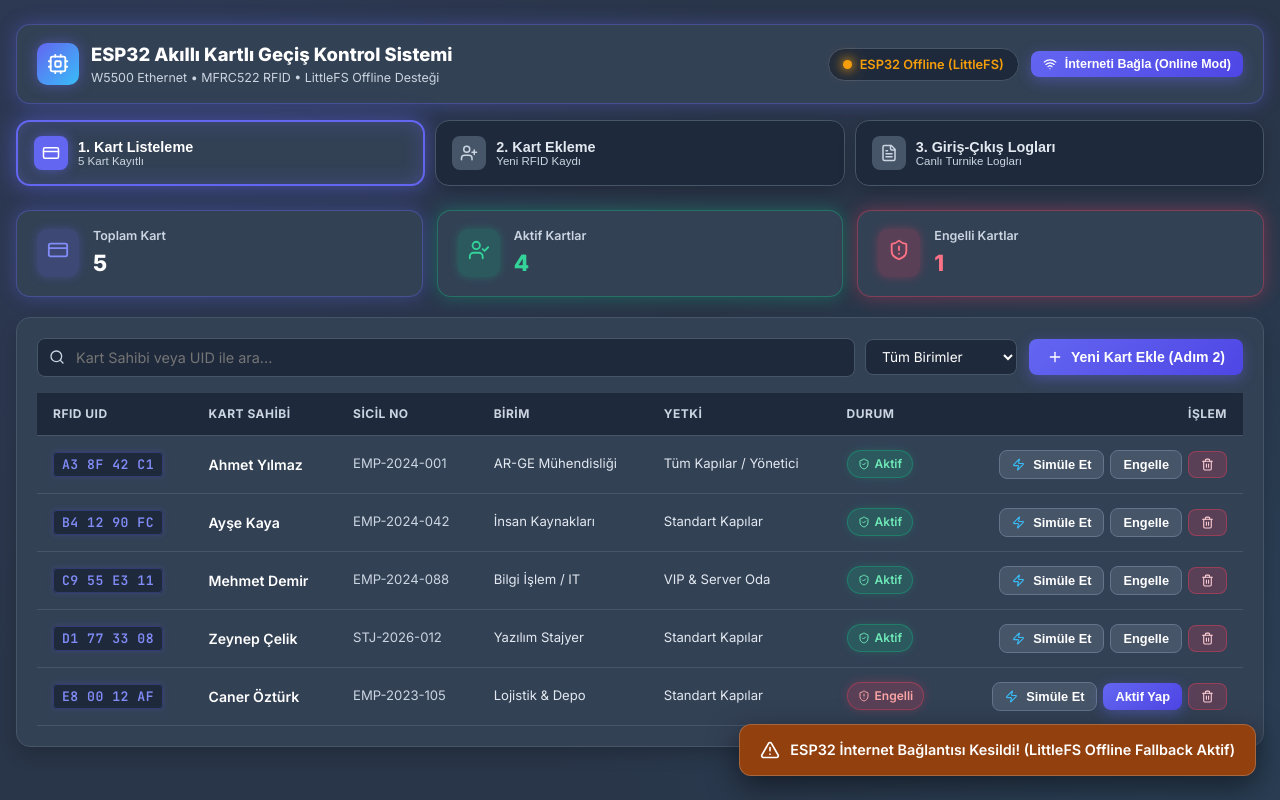
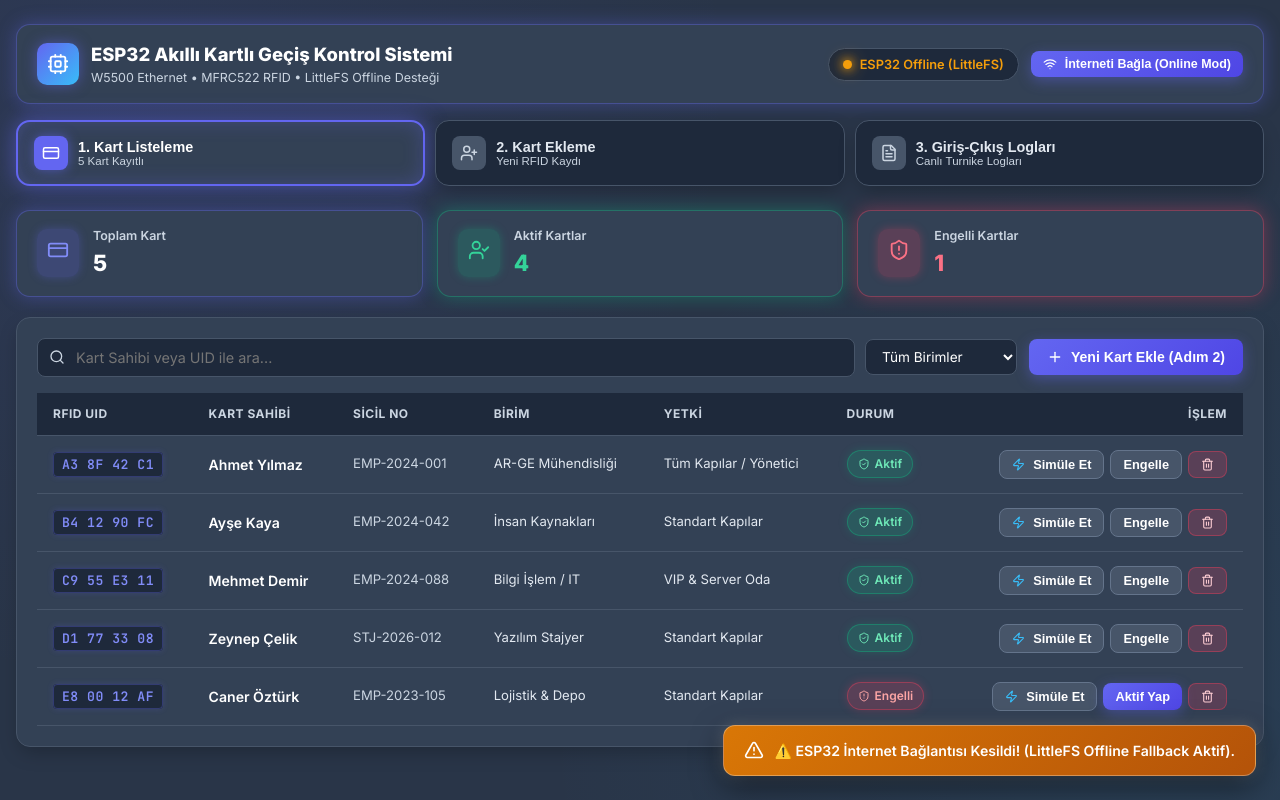
Before and after one commit to hilalkdlk/esp32-rfid-access-control, a React (Vite) app: page / in a window 1280 px wide. Both pictures are taken after a click on the button "İnterneti Kes (Offline Mod)". Built offline with nearby package versions, Linux system fonts and the light colour scheme.

Commit message:
Fix simulation: Automatically sync pending LittleFS logs when internet connects

```diff
--- a/src/App.jsx
+++ b/src/App.jsx
@@ -4,7 +4,7 @@ import CardListScreen from './components/CardListScreen';
 import AddCardScreen from './components/AddCardScreen';
 import AccessLogsScreen from './components/AccessLogsScreen';
 import { INITIAL_CARDS, INITIAL_LOGS, INITIAL_ESP32_STATUS } from './data/initialData';
-import { CheckCircle, AlertTriangle } from 'lucide-react';
+import { CheckCircle, AlertTriangle, RefreshCw } from 'lucide-react';
 
 export default function App() {
   const [activeTab, setActiveTab] = useState('list'); // 'list' | 'add' | 'logs'
@@ -17,19 +17,37 @@ export default function App() {
     setNotification({ message, type });
     setTimeout(() => {
       setNotification(null);
-    }, 4000);
+    }, 4500);
   };
 
-  // Toggle ESP32 Online / Offline Mode
+  // Sync pending logs function
+  const syncPendingLogs = () => {
+    setLogs(prev => prev.map(l => ({ ...l, syncedToFirestore: true })));
+    setEsp32Status(prev => ({ ...prev, pendingLogsCount: 0 }));
+  };
+
+  // Toggle ESP32 Online / Offline Mode with AUTOMATIC SYNC
   const toggleESP32Online = () => {
     setEsp32Status(prev => {
       const nextOnline = !prev.isOnline;
-      showToast(
-        nextOnline
-          ? 'ESP32 W5500 Ethernet Bağlantısı Kuruldu (Online API Aktif)'
-          : 'ESP32 İnternet Bağlantısı Kesildi! (LittleFS Offline Fallback Aktif)',
-        nextOnline ? 'success' : 'warning'
-      );
+
+      if (nextOnline) {
+        // Automatically sync pending LittleFS logs when internet comes back online!
+        const pendingCount = logs.filter(l => !l.syncedToFirestore).length;
+        syncPendingLogs();
+
+        if (pendingCount > 0) {
+          showToast(
+            `⚡ ESP32 İnternet Bağlantısı Kuruldu! LittleFS pendingLogs.json üzerindeki ${pendingCount} adet bekleyen log OTOMATİK olarak Firestore veritabanına aktarıldı.`,
+            'success'
+          );
+        } else {
+          showToast('⚡ ESP32 W5500 Ethernet Bağlantısı Sağlandı (Online API Aktif).', 'success');
+        }
+      } else {
+        showToast('⚠️ ESP32 İnternet Bağlantısı Kesildi! (LittleFS Offline Fallback Aktif).', 'warning');
+      }
+
       return {
         ...prev,
         isOnline: nextOnline
@@ -45,20 +63,13 @@ export default function App() {
       cardsJsonCount: prev.cardsJsonCount + 1,
       lastSyncTime: new Date().toLocaleTimeString('tr-TR')
     }));
-    showToast(`Yeni RFID Kart (${newCard.uid}) başarıyla kaydedildi ve cards.json'a senkronize edildi!`, 'success');
+    showToast(`Yeni RFID Kart (${newCard.uid}) kaydedildi ve cards.json'a senkronize edildi!`, 'success');
   };
 
   // Simulate card tap from List screen
   const handleSimulateFromList = (card) => {
     setActiveTab('logs');
     showToast(`"${card.holderName}" kartı için turnike okutma ekranına yönlendirildiniz.`, 'success');
-  };
-
-  // Sync pending logs from LittleFS to Firestore
-  const syncPendingLogs = () => {
-    setLogs(prev => prev.map(l => ({ ...l, syncedToFirestore: true })));
-    setEsp32Status(prev => ({ ...prev, pendingLogsCount: 0 }));
-    showToast('LittleFS pendingLogs.json üzerindeki tüm kayıtlar Firebase Cloud Firestore veritabanına aktarıldı!', 'success');
   };
 
   return (
@@ -72,15 +83,15 @@ export default function App() {
           zIndex: 9999,
           padding: '14px 20px',
           borderRadius: '12px',
-          background: notification.type === 'success' ? '#065f46' : '#92400e',
+          background: notification.type === 'success' ? 'linear-gradient(135deg, #059669 0%, #047857 100%)' : 'linear-gradient(135deg, #d97706 0%, #b45309 100%)',
           color: '#ffffff',
-          boxShadow: '0 10px 30px rgba(0,0,0,0.5)',
+          boxShadow: '0 10px 30px rgba(0,0,0,0.5), 0 0 15px rgba(255,255,255,0.2)',
           display: 'flex',
           alignItems: 'center',
           gap: '10px',
-          fontSize: '0.9rem',
+          fontSize: '0.88rem',
           fontWeight: 600,
-          border: '1px solid rgba(255,255,255,0.2)',
+          border: '1px solid rgba(255,255,255,0.3)',
           animation: 'pulseGlow 0.5s ease'
         }}>
           {notification.type === 'success' ? <CheckCircle size={20} /> : <AlertTriangle size={20} />}
@@ -131,7 +142,10 @@ export default function App() {
             pendingLogsCount: logs.filter(l => !l.syncedToFirestore).length
           }}
           toggleESP32Online={toggleESP32Online}
-          syncPendingLogs={syncPendingLogs}
+          syncPendingLogs={() => {
+            syncPendingLogs();
+            showToast('LittleFS pendingLogs.json üzerindeki tüm kayıtlar Firestore veritabanına aktarıldı!', 'success');
+          }}
         />
       )}
     </div>
```
